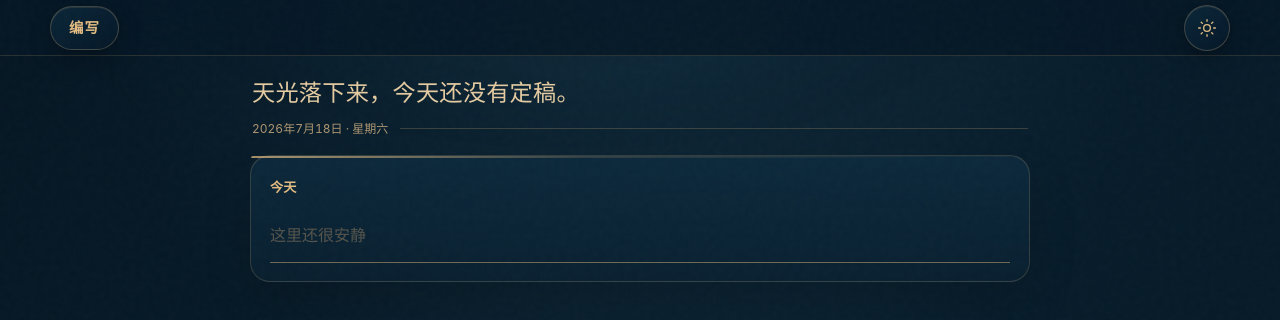
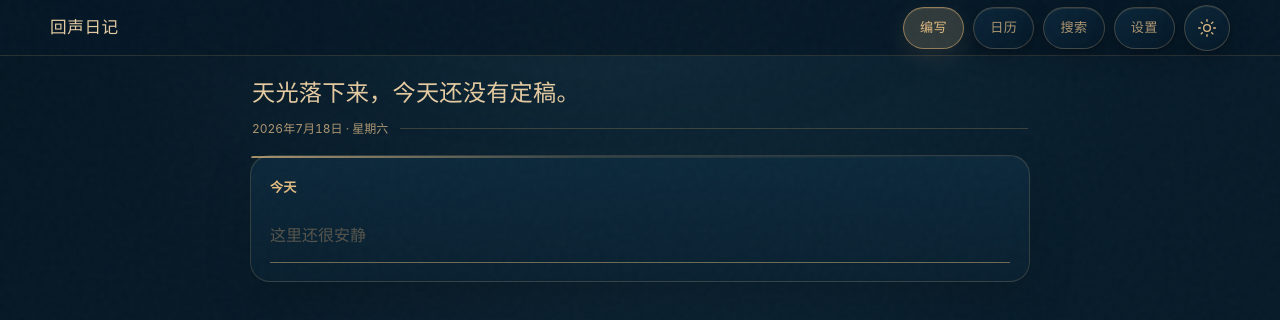
Before and after one commit to zzy-sudo-acm/echo-journal, a React (Vite) app: page / in a window 1280 px wide. Shown: the top 320 px of the page. Built offline with nearby package versions, Linux system fonts and the light colour scheme.

Commit message:
fix(ui): separate desktop header navigation

```diff
--- a/src/components/AppHeader.tsx
+++ b/src/components/AppHeader.tsx
@@ -1,8 +1,15 @@
 import { useEffect, useRef } from 'react'
-import { useLocation, useNavigate } from 'react-router-dom'
+import type { MouseEvent } from 'react'
+import { Link, useLocation, useNavigate } from 'react-router-dom'
 import { useUIStore } from '../store/uiStore'
 import { FOCUS_QUICK_INPUT_EVENT } from '../utils/events'
 import { MoonIcon, SunIcon } from './Icons'
+
+const desktopNavigation = [
+  { to: '/calendar', label: '日历' },
+  { to: '/search', label: '搜索' },
+  { to: '/settings', label: '设置' },
+]
 
 export function AppHeader() {
   const { theme, setTheme } = useUIStore()
@@ -11,6 +18,7 @@ export function AppHeader() {
   const writingButtonRef = useRef<HTMLButtonElement>(null)
   const writingAnimationRef = useRef<Animation | null>(null)
   const writingFocusTimerRef = useRef<number | null>(null)
+  const desktopNavigationAnimationsRef = useRef(new Map<HTMLElement, Animation>())
   const buttonRef = useRef<HTMLButtonElement>(null)
   const iconRef = useRef<HTMLSpanElement>(null)
   const buttonAnimationRef = useRef<Animation | null>(null)
@@ -19,9 +27,43 @@ export function AppHeader() {
   useEffect(() => () => {
     writingAnimationRef.current?.cancel()
     if (writingFocusTimerRef.current !== null) window.clearTimeout(writingFocusTimerRef.current)
+    desktopNavigationAnimationsRef.current.forEach((animation) => animation.cancel())
+    desktopNavigationAnimationsRef.current.clear()
     buttonAnimationRef.current?.cancel()
     iconAnimationRef.current?.cancel()
   }, [])
+
+  const playDesktopNavigationFeedback = (element: HTMLElement) => {
+    const animations = desktopNavigationAnimationsRef.current
+    animations.get(element)?.cancel()
+    if (window.matchMedia('(prefers-reduced-motion: reduce)').matches) return
+
+    const animation = element.animate(
+      [
+        { transform: 'scale(.94)' },
+        { transform: 'scaleX(1.05) scaleY(1.01)', offset: .58 },
+        { transform: 'scale(1)' },
+      ],
+      { duration: 250, easing: 'cubic-bezier(.22, 1, .36, 1)' },
+    )
+    animations.set(element, animation)
+    animation.addEventListener('finish', () => {
+      if (animations.get(element) === animation) animations.delete(element)
+    }, { once: true })
+  }
+
+  const handleDesktopWritingClick = (event: MouseEvent<HTMLButtonElement>) => {
+    playDesktopNavigationFeedback(event.currentTarget)
+    if (pathname !== '/') {
+      navigate('/')
+      return
+    }
+
+    window.scrollTo({
+      top: 0,
+      behavior: window.matchMedia('(prefers-reduced-motion: reduce)').matches ? 'auto' : 'smooth',
+    })
+  }
 
   const handleWritingClick = () => {
     const reducedMotion = window.matchMedia('(prefers-reduced-motion: reduce)').matches
@@ -80,6 +122,7 @@ export function AppHeader() {
 
   return (
     <header className="app-header">
+      <span className="desktop-app-brand">回声日记</span>
       <button
         ref={writingButtonRef}
         type="button"
@@ -89,6 +132,31 @@ export function AppHeader() {
       >
         编写
       </button>
+      <div className="app-header-controls">
+        <nav className="desktop-header-nav" aria-label="桌面导航">
+          <button
+            type="button"
+            className={`desktop-nav-bubble ${pathname === '/' ? 'is-active' : ''}`}
+            aria-current={pathname === '/' ? 'page' : undefined}
+            onClick={handleDesktopWritingClick}
+          >
+            编写
+          </button>
+          {desktopNavigation.map(({ to, label }) => {
+            const selected = pathname === to || (to === '/settings' && pathname === '/review')
+            return (
+              <Link
+                key={to}
+                to={to}
+                className={`desktop-nav-bubble ${selected ? 'is-active' : ''}`}
+                aria-current={selected ? 'page' : undefined}
+                onClick={(event) => playDesktopNavigationFeedback(event.currentTarget)}
+              >
+                {label}
+              </Link>
+            )
+          })}
+        </nav>
         <button
           ref={buttonRef}
           type="button"
@@ -100,6 +168,7 @@ export function AppHeader() {
             {theme === 'dark' ? <SunIcon /> : <MoonIcon />}
           </span>
         </button>
+      </div>
     </header>
   )
 }
--- a/src/index.css
+++ b/src/index.css
@@ -326,6 +326,8 @@ h3 { font-size: 1rem; }
   background: var(--header-bg);
   backdrop-filter: blur(16px);
 }
+.desktop-app-brand, .desktop-header-nav { display: none; }
+.app-header-controls { display: flex; align-items: center; gap: 9px; }
 .writing-capsule {
   display: inline-flex;
   min-height: 44px;
@@ -344,6 +346,24 @@ h3 { font-size: 1rem; }
   -webkit-tap-highlight-color: transparent;
 }
 .writing-capsule:active { transform: scale(.95); }
+.desktop-nav-bubble {
+  display: inline-flex;
+  min-height: 42px;
+  align-items: center;
+  justify-content: center;
+  padding: 0 16px;
+  border: 1px solid var(--theme-bubble-border);
+  border-radius: 22px;
+  background: var(--theme-bubble-fallback);
+  box-shadow: inset 0 1px 0 var(--theme-bubble-highlight), var(--theme-bubble-shadow);
+  color: var(--text-secondary);
+  font-size: .82rem;
+  font-weight: 560;
+  letter-spacing: .04em;
+  transition: color var(--motion-fast), border-color var(--motion-fast), background-color var(--motion-fast), transform 90ms ease-out;
+  -webkit-tap-highlight-color: transparent;
+}
+.desktop-nav-bubble:active { transform: scale(.94); }
 .theme-toggle-bubble {
   display: inline-flex;
   width: 46px;
@@ -365,11 +385,18 @@ h3 { font-size: 1rem; }
 .theme-toggle-icon .icon { width: 20px; height: 20px; }
 @supports ((-webkit-backdrop-filter: blur(1px)) or (backdrop-filter: blur(1px))) {
   .writing-capsule,
+  .desktop-nav-bubble,
   .theme-toggle-bubble {
     background: var(--theme-bubble-glass);
     -webkit-backdrop-filter: blur(18px) saturate(145%);
     backdrop-filter: blur(18px) saturate(145%);
   }
+}
+.desktop-nav-bubble.is-active {
+  border-color: color-mix(in srgb, var(--accent) 48%, var(--theme-bubble-border));
+  background: color-mix(in srgb, var(--theme-bubble-fallback) 80%, var(--accent) 20%);
+  color: var(--accent-strong);
+  box-shadow: inset 0 1px 0 var(--theme-bubble-highlight), 0 8px 24px color-mix(in srgb, var(--accent) 12%, transparent);
 }
 
 .page {
@@ -827,7 +854,7 @@ mark { border-radius: 2px; background: var(--accent-bg); color: inherit; box-sha
 
 @media (hover: hover) and (pointer: fine) {
   .icon-button:hover { color: var(--text-primary); background: var(--bg-hover); }
-  .writing-capsule:hover, .theme-toggle-bubble:hover { color: var(--text-primary); }
+  .writing-capsule:hover, .desktop-nav-bubble:hover, .theme-toggle-bubble:hover { color: var(--text-primary); }
   .entry-more { opacity: 0; transition: opacity var(--motion-fast); }
   .entry-row:hover .entry-more { opacity: .72; }
   .calendar-day:not(:disabled):hover { background: var(--bg-hover); color: var(--text-primary); }
@@ -837,6 +864,9 @@ mark { border-radius: 2px; background: var(--accent-bg); color: inherit; box-sha
 @media (min-width: 768px) {
   #root { padding-bottom: 0; }
   .app-header { padding-inline: max(32px, calc((100vw - 1180px) / 2)); }
+  .desktop-app-brand { display: inline-flex; min-height: 44px; align-items: center; color: var(--text-primary); font-size: 1.04rem; font-weight: 550; letter-spacing: .035em; }
+  .writing-capsule { display: none; }
+  .desktop-header-nav { display: flex; align-items: center; gap: 9px; }
   .bottom-nav { display: none; }
   .page { padding: 52px 20px 80px; }
   .date-divider { top: var(--header-height); }
@@ -880,6 +910,6 @@ mark { border-radius: 2px; background: var(--accent-bg); color: inherit; box-sha
   .route-content, .bottom-nav-indicator-surface, .bottom-nav-icon.is-animating { animation: none !important; opacity: 1; transform: none; }
   .bottom-nav-indicator { transition: none !important; }
   .bottom-nav a:active .bottom-nav-icon { transform: none; }
-  .writing-capsule:active, .theme-toggle-bubble:active { transform: none; }
+  .writing-capsule:active, .desktop-nav-bubble:active, .theme-toggle-bubble:active { transform: none; }
   *, *::before, *::after { scroll-behavior: auto !important; animation-duration: .01ms !important; animation-iteration-count: 1 !important; transition-duration: .01ms !important; }
 }
```
Also changed, not shown: 1 other file (tests, documents, lock files or other folders). Lines whose indentation alone changed are shown as unchanged.
